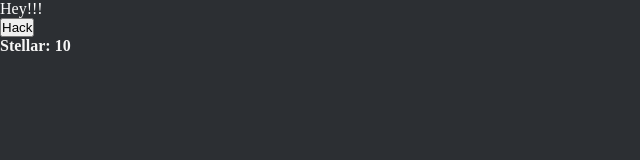
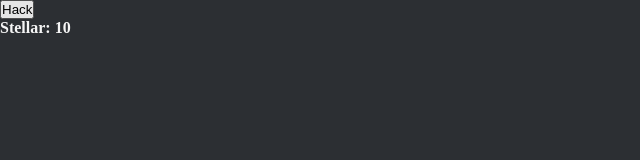
Before and after one commit to SharkyLai/hack, a plain HTML site: page index.html in a window 1280 px wide. Shown: the whole page, without its empty margins (0-640 px from the left). Drawn offline with Linux system fonts and the light colour scheme.

Commit message:
Update index.html

```diff
--- a/index.html
+++ b/index.html
@@ -7,7 +7,6 @@
 </head>
 <body>
     <p id="opponentLevelHTML"></p>
-    <div class = "hi">Hey!!!</div>
 <button onclick = 'levelUp()'>Hack</button>
  <div id = "randomNews"></div>
  <div id = "Stellar"><p style="color:whitesmoke;"><b>Stellar: 10</b></p></div>
```
